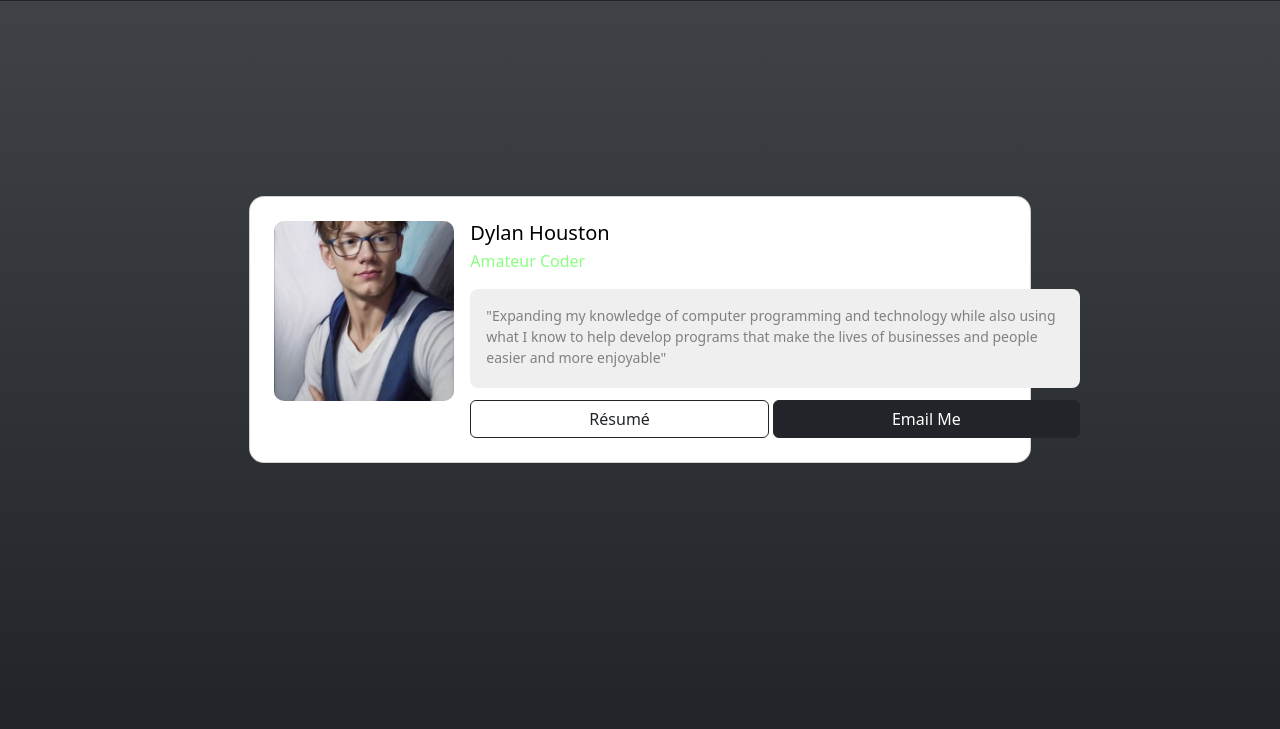
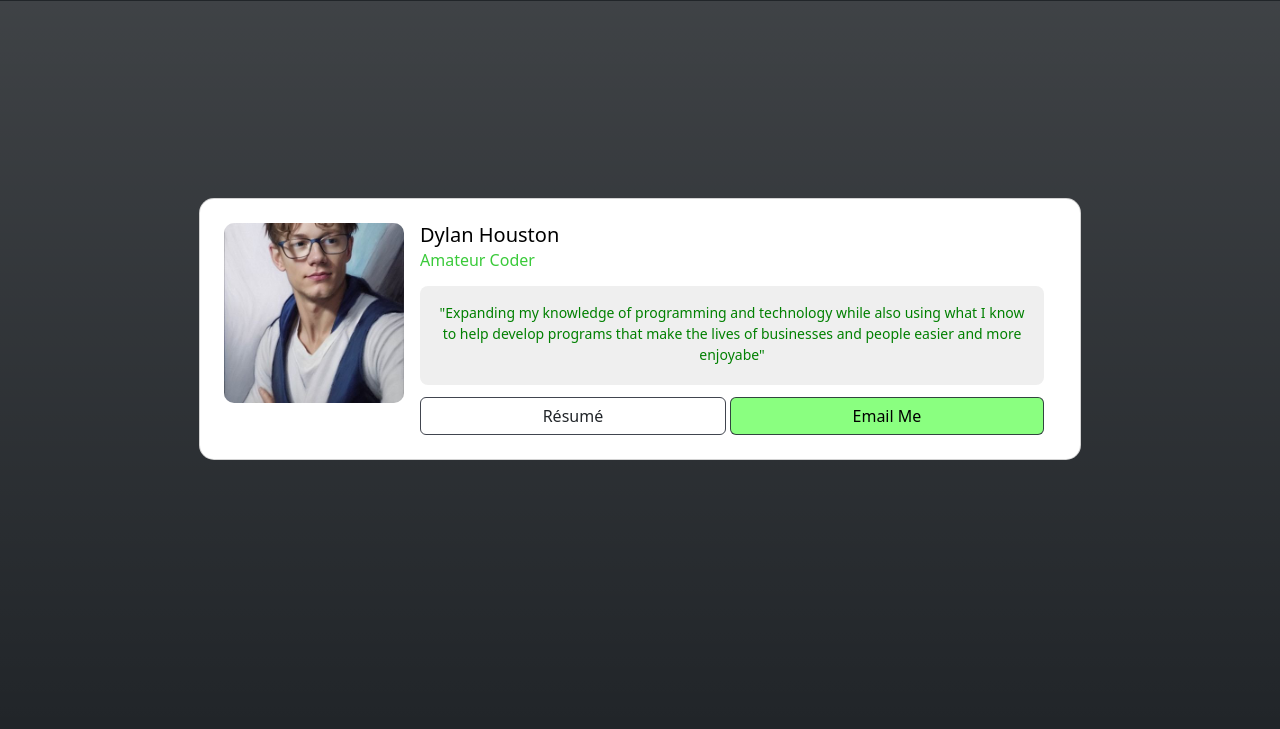
Before and after one commit to DylanMH/DylanHProfile, a plain HTML site: page index.html in a window 1280 px wide. Shown: the part 71-800 px from the top of the page. Drawn offline with nearby package versions, Linux system fonts and the light colour scheme.

Commit message:
Updated Buttons and color profiles

```diff
--- a/index.html
+++ b/index.html
@@ -1,12 +1,14 @@
 <!DOCTYPE <html>
 <html lang="en">
-
 <head>
     <meta charset="utf-8">
     <meta name="viewport" content="width=device-width, initial-scale=1">
     <title>DylanH Profile</title>
     <link href="style.css" rel="stylesheet">
     <script type="text/javascript" src="script.js"></script>
+    <script src="https://cdn.jsdelivr.net/npm/bootstrap@5.0.2/dist/js/bootstrap.bundle.min.js"
+        integrity="sha384-MrcW6ZMFYlzcLA8Nl+NtUVF0sA7MsXsP1UyJoMp4YLEuNSfAP+JcXn/tWtIaxVXM"
+        crossorigin="anonymous"></script>
     <link href="https://cdn.jsdelivr.net/npm/bootstrap@5.2.3/dist/css/bootstrap.min.css" rel="stylesheet"
         integrity="sha384-rbsA2VBKQhggwzxH7pPCaAqO46MgnOM80zW1RWuH61DGLwZJEdK2Kadq2F9CUG65" crossorigin="anonymous">
     <link rel="stylesheet" href="https://use.fontawesome.com/releases/v5.8.2/css/all.css"
@@ -35,10 +37,9 @@
     </section>
 
     <!-- ABOUT SECTION -->
-    <section id="about">
     <div class="container-fluid bg-dark bg-gradient h-100 p-xl-5">
         <div class="row d-flex align-items-center h-100 justify-content-center">
-                <div class="col-lg-8">
+            <div class="col-lg-9">
                 <div class="card" style="border-radius: 15px">
                     <div class="card-body p-4">
                         <div class="d-lg-flex text-black">
@@ -46,26 +47,50 @@
                                 <img src="assets\pictures\profilepic.jpg" alt="profile picture" class="img-fluid"
                                     style="width: 180px; border-radius: 10px;" />
                             </div>
-                                <div class="col-sm-10 ms-3 justify-content-center text-lg-start text-center">
+                            <div class="col-sm-9 ms-3 justify-content-center text-lg-start text-center">
                                 <h5 class="mb-1">Dylan Houston</h5>
-                                    <p class="mb-2 pb-2" style="color: var(--main-green)">Amateur Coder</p>
-                                    <div class="d-flex rounded-3 p-3 mb-2"
-                                        style="background-color: #efefef;">
+                                <h6 class="mb-2 pb-2" style="color: rgb(58, 202, 58)">Amateur Coder</h6>
+                                <div class="d-flex rounded-3 p-3 mb-2" style="background-color: #efefef;">
                                     <div>
                                         <p class="small mb-1 about-card">
-                                                "Expanding my knowledge of computer programming and technology while
-                                                also using
-                                                what I know to help develop programs that make the lives of businesses
-                                                and
-                                                people easier and more enjoyable"
+                                            <span class="run-animation">"Expanding</span>
+                                            <span class="run-animation">my</span>
+                                            <span class="run-animation">knowledge</span>
+                                            <span class="run-animation">of</span>
+                                            <span class="run-animation">programming</span>
+                                            <span class="run-animation">and</span>
+                                            <span class="run-animation">technology</span>
+                                            <span class="run-animation">while</span>
+                                            <span class="run-animation">also</span>
+                                            <span class="run-animation">using</span>
+                                            <span class="run-animation">what</span>
+                                            <span class="run-animation">I</span>
+                                            <span class="run-animation">know</span>
+                                            <span class="run-animation">to</span>
+                                            <span class="run-animation">help</span>
+                                            <span class="run-animation">develop</span>
+                                            <span class="run-animation">programs</span>
+                                            <span class="run-animation">that</span>
+                                            <span class="run-animation">make</span>
+                                            <span class="run-animation">the</span>
+                                            <span class="run-animation">lives</span>
+                                            <span class="run-animation">of</span>
+                                            <span class="run-animation">businesses</span>
+                                            <span class="run-animation">and</span>
+                                            <span class="run-animation">people</span>
+                                            <span class="run-animation">easier</span>
+                                            <span class="run-animation">and</span>
+                                            <span class="run-animation">more</span>
+                                            <span class="run-animation">enjoyabe"</span>
                                         </p>
                                     </div>
                                 </div>
                                 <div class="d-flex pt-1">
-                                        <button type="button" class="btn btn-outline-dark me-1 flex-grow-1" onclick="relocate_resume()">
+                                    <button type="button" class="btn btn-light-sm me-1 flex-grow-1"
+                                        onclick="relocate_resume()">
                                         Résumé
                                     </button>
-                                        <button type="button" class="btn btn-dark flex-grow-1" onclick="relocate_email()">
+                                    <button type="button" class="btn btn-green flex-grow-1" onclick="relocate_email()">
                                         Email Me
                                     </button>
                                 </div>
@@ -76,8 +101,6 @@
             </div>
         </div>
     </div>
-    </section>
-
     <!-- PROJECT SECTION -->
     <section id="projects">
         <div class="container-fluid align-items-center text-center bg-dark bg-gradient">
@@ -88,7 +111,7 @@
             <div class="container-fluid">
                 <div class="row align-items-center gap-3 p-3">
                     <div class="col-sm">
-                        <div class="card bg-dark text-white projects">
+                        <div class="card bg-blue text-white projects">
                             <a class="card-links" href="https://codepen.io/oFakeee/pen/LYEjPya" target="_blank">
                             <div class="card-body">
                                 <h5 class="card-title"><span class="code">&lt;</span>Calculator<span
@@ -99,7 +122,7 @@
                         </div></a>
                     </div>
                     <div class="col-sm">
-                        <div class="card bg-dark text-white projects">
+                        <div class="card bg-blue text-white projects">
                             <a class="card-links" href="https://github.com/DylanMH/MixCalculatorApp" target="_blank">
                                 <div class="card-body">
                                     <h5 class="card-title"><span class="code">&lt;</span>Construction App<span
@@ -110,7 +133,7 @@
                         </div></a>
                     </div>
                     <div class="col-sm">
-                        <div class="card bg-dark text-white projects">
+                        <div class="card bg-blue text-white projects">
                             <a class="card-links" href="http://northstar-pm.com" target="_blank">
                             <div class="card-body">
                                 <h5 class="card-title"><span class="code">&lt;</span>Northstar Landing Page<span
@@ -126,7 +149,7 @@
             <div class="container-fluid d-none d-md-block d-sm-none">
                 <div class="row align-items-center gap-3 p-3">
                     <div class="col-sm">
-                        <div class="card bg-dark text-white projects">
+                        <div class="card bg-blue text-white projects">
                             <a class="card-links" href="https://public.tableau.com/app/profile/dylan.houston/viz/TableauProject_16597488791470/Story1" target="_blank">
                             <div class="card-body">
                                 <h5 class="card-title"><span class="code">&lt;</span>Tableau Project<span
@@ -137,7 +160,7 @@
                         </div></a>
                     </div>
                     <div class="col-sm">
-                        <div class="card bg-dark text-white projects">
+                        <div class="card bg-blue text-white projects">
                             <a class="card-links" href="https://github.com/DylanMH/AppleAppDataAnalysis/blob/main/pythoncode.ipynb" target="_blank">
                                 <div class="card-body">
                                 <h5 class="card-title"><span class="code">&lt;</span>Data Analytics Project<span
@@ -148,7 +171,7 @@
                         </div></a>
                     </div>
                     <div class="col-sm">
-                        <div class="card bg-dark text-white projects">
+                        <div class="card bg-blue text-white projects">
                             <a class="card-links" href="https://codepen.io/oFakeee/pen/JjjdVqJ" target="_blank">
                             <div class="card-body">
                                 <h5 class="card-title"><span class="code">&lt;</span>Trender Idea<span
@@ -174,17 +197,17 @@
             <div class="row align-items-center contact-links justify-content-center">
                 <div class="col-sm-2 contact-details">
                     <a id="profile-link" href="https://github.com/DylanMH" target="_blank">
-                        <i class="fab fa-github"></i>Github</a>
+                        <i class="fab fa-github" style="margin: 6px"></i>Github</a>
                     </a>
                 </div>
                 <div class="col-sm-2 contact-details">
                     <a id="linkedin-link" href="https://www.linkedin.com/in/dylan-houston-076478170/" target="_blank">
-                        <i class="fab fa-linkedin"></i>LinkedIn</a>
+                        <i class="fab fa-linkedin" style="margin: 6px;"></i>LinkedIn</a>
                     </a>
                 </div>
                 <div class="col-sm-2 contact-details">
                     <a id="tableau" href="mailto:dylan98909@gmail.com" target="_blank">
-                        <i class="fas fa-envelope"></i>Email</a>
+                        <i class="fas fa-envelope" style="margin: 6px;"></i>Email</a>
                     </a>
                 </div>
             </div>
--- a/style.css
+++ b/style.css
@@ -1,7 +1,7 @@
 :root {
     --main-white: #f0f0f0;
     --main-green: #8aff80;
-    --main-blue: #45567d;
+    --main-blue: rgba(35, 40, 51, 0.863);
     --main-gray: #303841;
     --nav-text: #000;
 }
@@ -15,14 +15,6 @@
 .about-card {
     color: gray;
 }
-
-.about-card:hover {
-    color: var(--nav-text);
-    text-decoration: underline;
-    transform: scale(101%);
-    transition: ease-in .5s;
-}
-
 
 .card-links,
 .card-links:hover {
@@ -49,20 +41,13 @@
     color: var(--main-green);
 }
 
-.btn-light:hover {
-    background-color: var(--main-green) !important;
-    transition: .5s ease-out !important;
-    transform: scale(105%);
-}
-
-
 .contact-links a {
     color: var(--main-white);
     text-decoration: none;
 }
 
 .contact-links a:hover {
-    color: var(--main-green)
+    color: var(--main-green);
 }
 
 .contact-details {
@@ -72,5 +57,191 @@
 }
 
 .contact-details:hover {
-    transform: translateY(8px);
+    transform: scale(105%);
 }
+
+.accordion-button {
+    text-align: center !important;
+}
+
+
+/*###### ABOUT LOAD ANIMATION ######*/
+p {
+    transform: scale(0.94);
+    animation: scale 3s forwards cubic-bezier(0.5, 1, 0.89, 1);
+    text-align: center;
+}
+
+
+@keyframes scale {
+    100% {
+        transform: scale(1);
+    }
+}
+
+.run-animation {
+    display: inline-block;
+    opacity: 0;
+    filter: blur(4px);
+    color: green;
+}
+
+span:nth-child(1) {
+    animation: fade-in 0.8s 0.1s forwards cubic-bezier(0.11, 0, 0.5, 0);
+}
+
+span:nth-child(2) {
+    animation: fade-in 0.8s 0.2s forwards cubic-bezier(0.11, 0, 0.5, 0)
+}
+
+span:nth-child(3) {
+    animation: fade-in 0.8s 0.3s  forwards cubic-bezier(0.11, 0, 0.5, 0)
+}
+
+span:nth-child(4) {
+    animation: fade-in 0.8s 0.4s  forwards cubic-bezier(0.11, 0, 0.5, 0)
+}
+
+span:nth-child(5) {
+    animation: fade-in 0.8s 0.5s  forwards cubic-bezier(0.11, 0, 0.5, 0)
+}
+
+span:nth-child(6) {
+    animation: fade-in 0.8s 0.6s forwards cubic-bezier(0.11, 0, 0.5, 0)
+}
+
+span:nth-child(7) {
+    animation: fade-in 0.8s 0.7s forwards cubic-bezier(0.11, 0, 0.5, 0)
+}
+
+span:nth-child(8) {
+    animation: fade-in 0.8s 0.8s forwards cubic-bezier(0.11, 0, 0.5, 0)
+}
+
+span:nth-child(9) {
+    animation: fade-in 0.8s 0.9s forwards cubic-bezier(0.11, 0, 0.5, 0)
+}
+
+span:nth-child(10) {
+    animation: fade-in 0.8s 1s forwards cubic-bezier(0.11, 0, 0.5, 0)
+}
+
+span:nth-child(11) {
+    animation: fade-in 0.8s 1.1s forwards cubic-bezier(0.11, 0, 0.5, 0)
+}
+
+span:nth-child(12) {
+    animation: fade-in 0.8s 1.2s forwards cubic-bezier(0.11, 0, 0.5, 0)
+}
+
+span:nth-child(13) {
+    animation: fade-in 0.8s 1.3s forwards cubic-bezier(0.11, 0, 0.5, 0)
+}
+
+span:nth-child(14) {
+    animation: fade-in 0.8s 1.4s forwards cubic-bezier(0.11, 0, 0.5, 0)
+}
+
+span:nth-child(15) {
+    animation: fade-in 0.8s 1.5s forwards cubic-bezier(0.11, 0, 0.5, 0)
+}
+
+span:nth-child(16) {
+    animation: fade-in 0.8s 1.6s forwards cubic-bezier(0.11, 0, 0.5, 0)
+}
+
+span:nth-child(17) {
+    animation: fade-in 0.8s 1.7s forwards cubic-bezier(0.11, 0, 0.5, 0)
+}
+
+span:nth-child(18) {
+    animation: fade-in 0.8s 1.8s forwards cubic-bezier(0.11, 0, 0.5, 0)
+}
+
+span:nth-child(19) {
+    animation: fade-in 0.8s 1.9s forwards cubic-bezier(0.11, 0, 0.5, 0)
+}
+
+span:nth-child(20) {
+    animation: fade-in 0.8s 2s forwards cubic-bezier(0.11, 0, 0.5, 0)
+}
+
+span:nth-child(21) {
+    animation: fade-in 0.8s 2.1s forwards cubic-bezier(0.11, 0, 0.5, 0)
+}
+
+span:nth-child(22) {
+    animation: fade-in 0.8s 2.2s forwards cubic-bezier(0.11, 0, 0.5, 0)
+}
+
+span:nth-child(23) {
+    animation: fade-in 0.8s 2.3s forwards cubic-bezier(0.11, 0, 0.5, 0)
+}
+
+span:nth-child(24) {
+    animation: fade-in 0.8s 2.4s forwards cubic-bezier(0.11, 0, 0.5, 0)
+}
+
+span:nth-child(25) {
+    animation: fade-in 0.8s 2.5s forwards cubic-bezier(0.11, 0, 0.5, 0)
+}
+
+span:nth-child(26) {
+    animation: fade-in 0.8s 2.6s forwards cubic-bezier(0.11, 0, 0.5, 0)
+}
+
+span:nth-child(27) {
+    animation: fade-in 0.8s 2.7s forwards cubic-bezier(0.11, 0, 0.5, 0)
+}
+
+span:nth-child(28) {
+    animation: fade-in 0.8s 2.8s forwards cubic-bezier(0.11, 0, 0.5, 0)
+}
+
+span:nth-child(29) {
+    animation: fade-in 0.8s 2.9s forwards cubic-bezier(0.11, 0, 0.5, 0)
+}
+
+
+@keyframes fade-in {
+    100% {
+        opacity: 1;
+        filter: blur(0);
+    }
+}
+
+/*##### END OF LOAD ANIMATION #####*/
+
+.btn-green {
+    background-color: var(--main-green) !important;
+    color: black !important;
+    border-color: var(--main-blue) !important;
+}
+
+.btn-green:hover {
+    opacity: .6;
+    transition: ease-in-out .3s !important;
+    transform: scale(95%) !important;
+}
+
+.btn-light:hover {
+    background-color: var(--main-green) !important;
+    transition: .5s ease-out !important;
+    transform: scale(105%);
+}
+
+.btn-light-sm {
+    background-color: white;
+    border: 1px solid var(--main-blue) !important;
+}
+
+.btn-light-sm:hover {
+    background-color: var(--main-green) !important;
+    transform: scale(95%) !important;
+    transition: ease-in-out .3s !important;
+    opacity: .6;
+}
+
+.bg-blue {
+    background-color: var(--main-blue) !important;
+}
```
Also changed, not shown: script.js (line endings or trailing spaces). Lines whose indentation alone changed are shown as unchanged.
